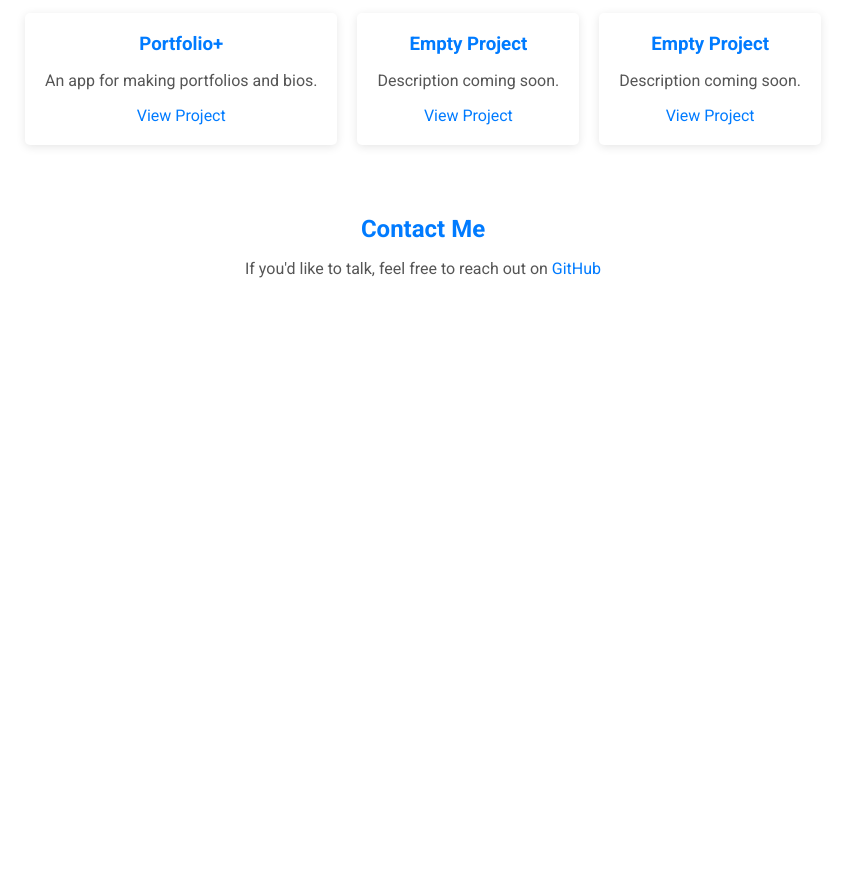
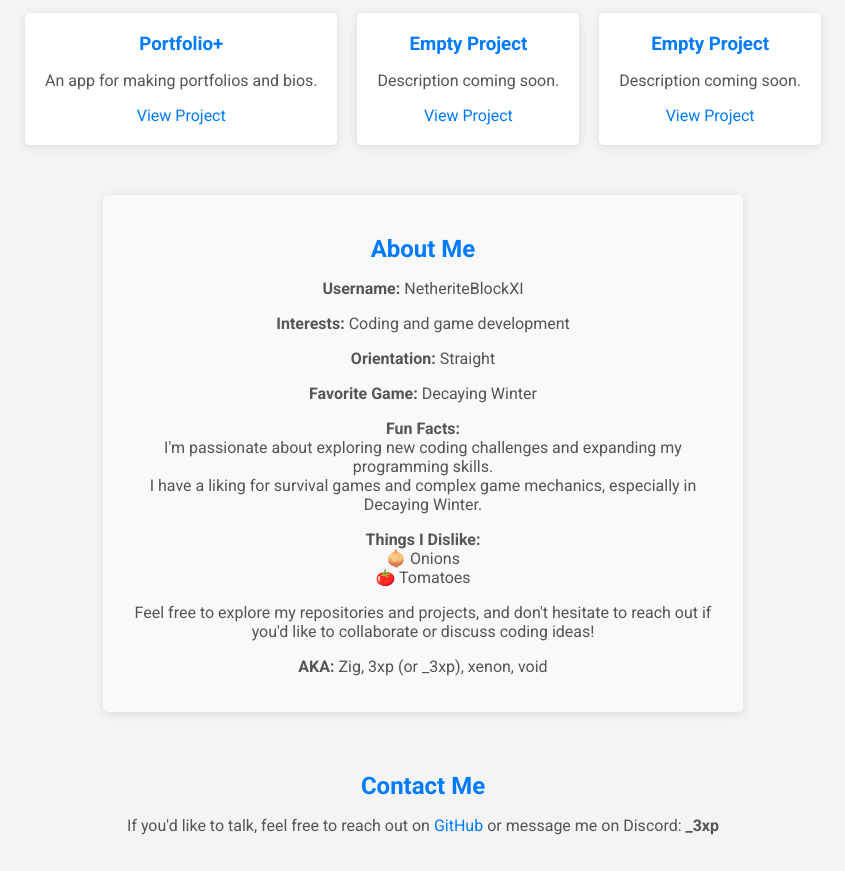
Before and after one commit to NetheriteBlockXI/NetheriteBlockXI, a plain HTML site: page index.html in a window 1280 px wide. Shown: the part 381-1252 px from the top of the page, without its empty margins (217-1062 px from the left). Before the commit the page ends 800 px from the top, so only its background shows below. Drawn offline with Linux system fonts and the light colour scheme.

Commit message:
Update index.html

```diff
--- a/index.html
+++ b/index.html
@@ -80,6 +80,16 @@
             color: #007BFF;
         }
 
+        .about-me {
+            background-color: #f9f9f9;
+            padding: 20px;
+            border-radius: 5px;
+            box-shadow: 0 2px 10px rgba(0, 0, 0, 0.1);
+            margin-top: 40px;
+            text-align: center;
+            max-width: 600px;
+        }
+
         .contact {
             margin-top: 40px;
             text-align: center;
@@ -127,9 +137,27 @@
     </div>
 </div>
 
+<div class="about-me">
+    <h2>About Me</h2>
+    <p><strong>Username:</strong> NetheriteBlockXI</p>
+    <p><strong>Interests:</strong> Coding and game development</p>
+    <p><strong>Orientation:</strong> Straight</p>
+    <p><strong>Favorite Game:</strong> Decaying Winter</p>
+    <p><strong>Fun Facts:</strong><br>
+       I'm passionate about exploring new coding challenges and expanding my programming skills.<br>
+       I have a liking for survival games and complex game mechanics, especially in Decaying Winter.
+    </p>
+    <p><strong>Things I Dislike:</strong><br>
+       🧅 Onions<br>
+       🍅 Tomatoes
+    </p>
+    <p>Feel free to explore my repositories and projects, and don't hesitate to reach out if you'd like to collaborate or discuss coding ideas!</p>
+    <p><strong>AKA:</strong> Zig, 3xp (or _3xp), xenon, void</p>
+</div>
+
 <div class="contact">
     <h2>Contact Me</h2>
-    <p>If you'd like to talk, feel free to reach out on <a href="https://github.com/NetheriteBlockXI" target="_blank">GitHub</a></p>
+    <p>If you'd like to talk, feel free to reach out on <a href="https://github.com/NetheriteBlockXI" target="_blank">GitHub</a> or message me on Discord: <strong>_3xp</strong></p>
 </div>
 
 <script>
```
